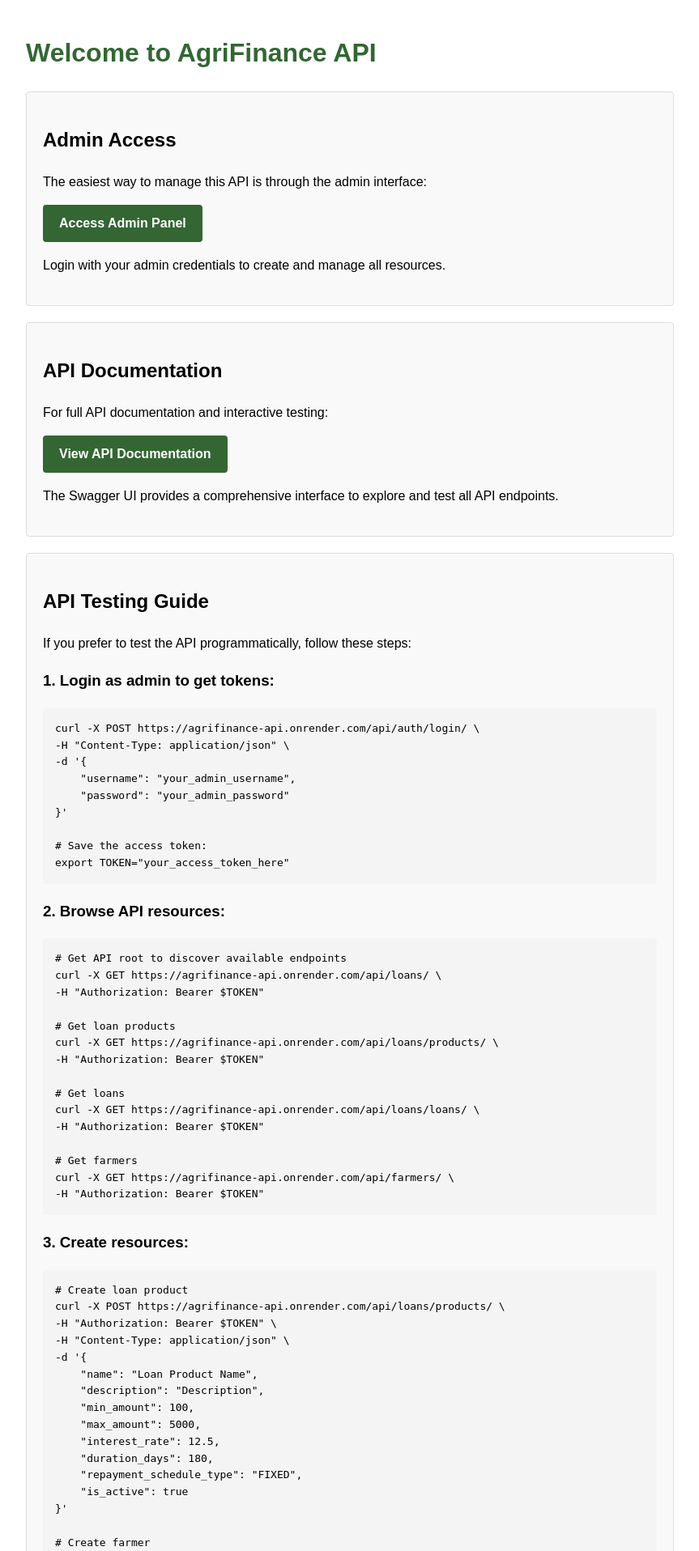
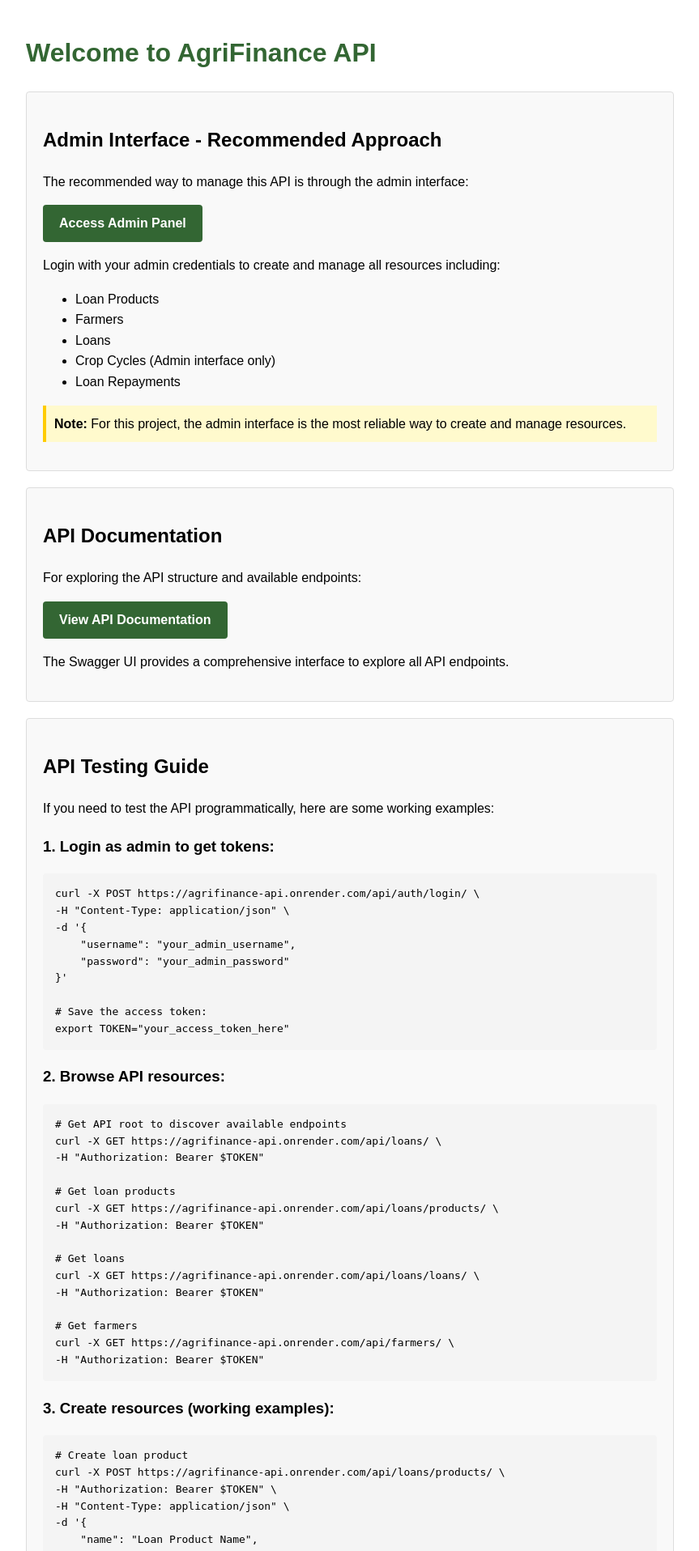
Before and after one commit to Jonathan-321/congenial-eureka, a Django app: page / in a window 1280 px wide. Shown: the top 1916 px of the page at 81% size, without its empty margins (208-1071 px from the left). Run offline with Django 5.2, Linux system fonts and the light colour scheme; parts of the project's set-up code (start-up, migrations or seed data) failed here and were passed over.

Commit message:
resolve api template index.html

```diff
--- a/backend/templates/index.html
+++ b/backend/templates/index.html
@@ -45,6 +45,18 @@
         .code-example {
             margin: 15px 0;
         }
+        .note {
+            background-color: #fffacd;
+            padding: 10px;
+            border-left: 4px solid #ffcc00;
+            margin: 15px 0;
+        }
+        .warning {
+            background-color: #ffebee;
+            padding: 10px;
+            border-left: 4px solid #f44336;
+            margin: 15px 0;
+        }
     </style>
 </head>
 <body>
@@ -52,22 +64,32 @@
         <h1>Welcome to AgriFinance API</h1>
 
         <div class="card">
-            <h2>Admin Access</h2>
-            <p>The easiest way to manage this API is through the admin interface:</p>
+            <h2>Admin Interface - Recommended Approach</h2>
+            <p>The recommended way to manage this API is through the admin interface:</p>
             <a class="button" href="/admin/">Access Admin Panel</a>
-            <p>Login with your admin credentials to create and manage all resources.</p>
+            <p>Login with your admin credentials to create and manage all resources including:</p>
+            <ul>
+                <li>Loan Products</li>
+                <li>Farmers</li>
+                <li>Loans</li>
+                <li>Crop Cycles (Admin interface only)</li>
+                <li>Loan Repayments</li>
+            </ul>
+            <div class="note">
+                <strong>Note:</strong> For this project, the admin interface is the most reliable way to create and manage resources.
+            </div>
         </div>
 
         <div class="card">
             <h2>API Documentation</h2>
-            <p>For full API documentation and interactive testing:</p>
+            <p>For exploring the API structure and available endpoints:</p>
             <a class="button" href="/api/docs/">View API Documentation</a>
-            <p>The Swagger UI provides a comprehensive interface to explore and test all API endpoints.</p>
+            <p>The Swagger UI provides a comprehensive interface to explore all API endpoints.</p>
         </div>
 
         <div class="card">
             <h2>API Testing Guide</h2>
-            <p>If you prefer to test the API programmatically, follow these steps:</p>
+            <p>If you need to test the API programmatically, here are some working examples:</p>
 
             <div class="code-example">
                 <h3>1. Login as admin to get tokens:</h3>
@@ -104,7 +126,7 @@
             </div>
 
             <div class="code-example">
-                <h3>3. Create resources:</h3>
+                <h3>3. Create resources (working examples):</h3>
                 <pre>
 # Create loan product
 curl -X POST https://agrifinance-api.onrender.com/api/loans/products/ \
@@ -137,13 +159,17 @@
 -H "Authorization: Bearer $TOKEN" \
 -H "Content-Type: application/json" \
 -d '{
-    "farmer": 1,
+    "farmer": 5,
     "loan_product": 1,
     "amount_requested": 2000,
     "amount_approved": 2000,
     "status": "PENDING"
 }'</pre>
             </div>
+
+            <div class="warning">
+                <strong>Warning:</strong> The crop cycle API endpoint is currently experiencing issues. Please use the admin interface to create and manage crop cycles.
+            </div>
         </div>
     </div>
 </body>
```
